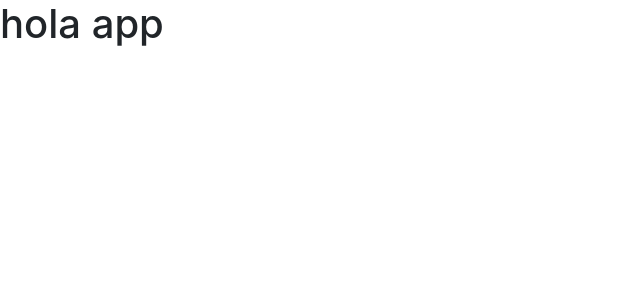
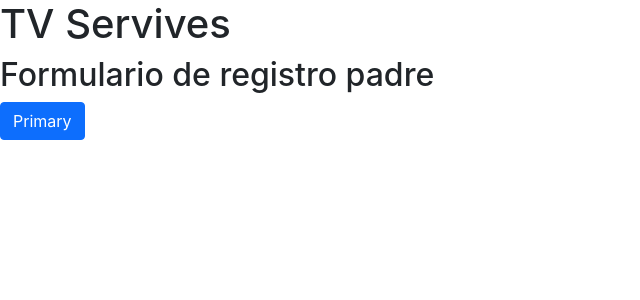
Before and after one commit to oluciams/tv-services, a React (Create React App) app: page / in a window 1280 px wide. Shown: the top 300 px of the page, without its empty margins (0-640 px from the left). Built offline with nearby package versions, Linux system fonts and the light colour scheme.

Commit message:
add components

```diff
--- a/src/App.jsx
+++ b/src/App.jsx
@@ -1,12 +1,11 @@
+import { UserForm } from './components/signup/UserForm';
+
 function App() {
-
-  const app4 = <h2>hola</h2>
-
 	return (
-		<div className='App'>
-			<h1>hola app</h1>
-      {console.log(app4)}
-		</div>
+		<>
+			<h1>TV Servives</h1>
+			<UserForm />
+		</>
 	);
 }
 
--- /dev/null
+++ b/src/components/Button.jsx
@@ -0,0 +1,13 @@
+
+export const Button = () => {
+  return (
+
+    <button
+      type="button"
+      className="btn btn-primary"
+      >
+      Primary
+    </button>
+  )
+
+}
--- /dev/null
+++ b/src/components/signup/UserForm.jsx
@@ -0,0 +1,10 @@
+import { Button } from '../Button'
+
+export const UserForm = () => {
+  return(
+    <>
+      <h2>Formulario de registro padre</h2>
+      <Button />
+    </>
+  )
+}
```
Also changed, not shown: src/components/signup/Confirmation.jsx (added, +8 -0 lines), src/components/signup/SearchList.jsx (added, +8 -0 lines), src/components/signup/SelectPlan.jsx (added, +8 -0 lines), src/components/signup/Success.jsx (added, +8 -0 lines), src/components/signup/UserDetails.jsx (added, +8 -0 lines), src/setupTests.js (deleted, +0 -5 lines), src/components/Card.jsx (added), src/logo.svg (deleted).
